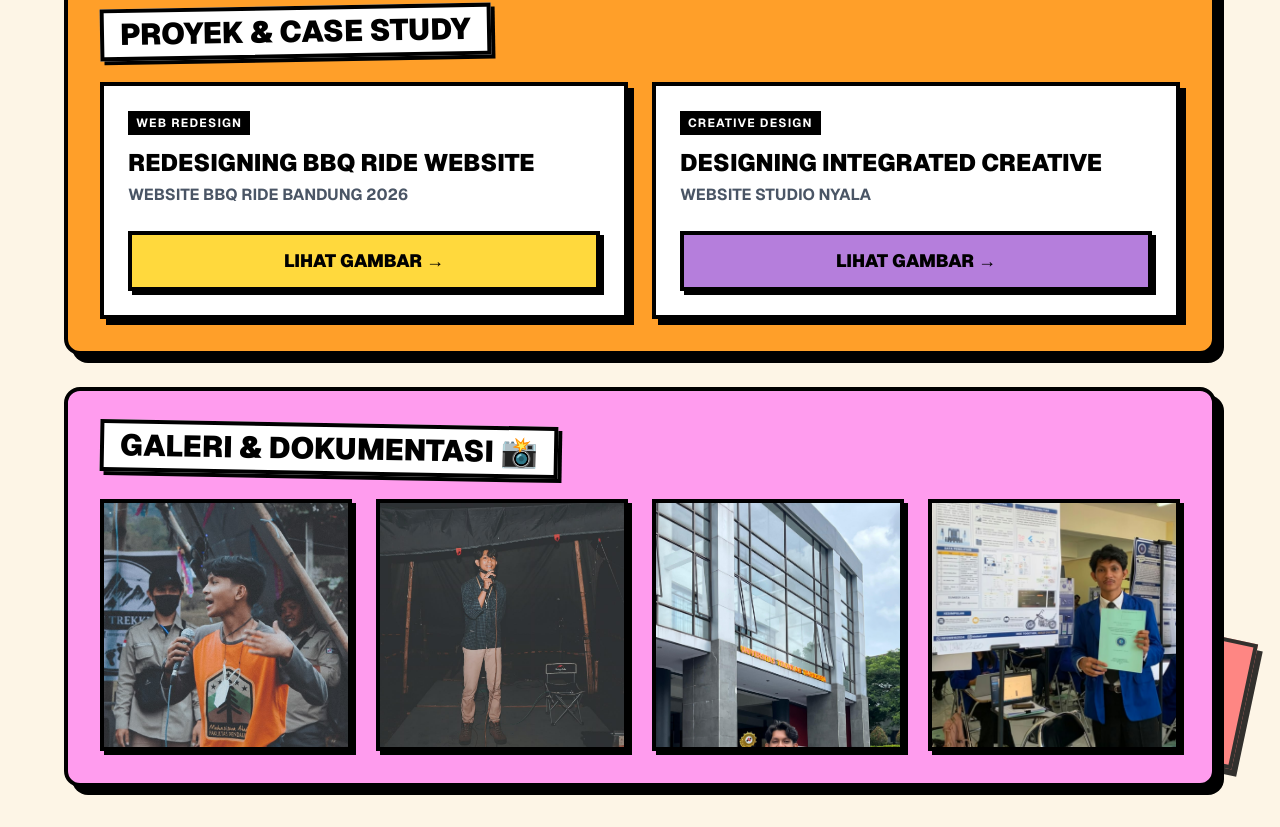
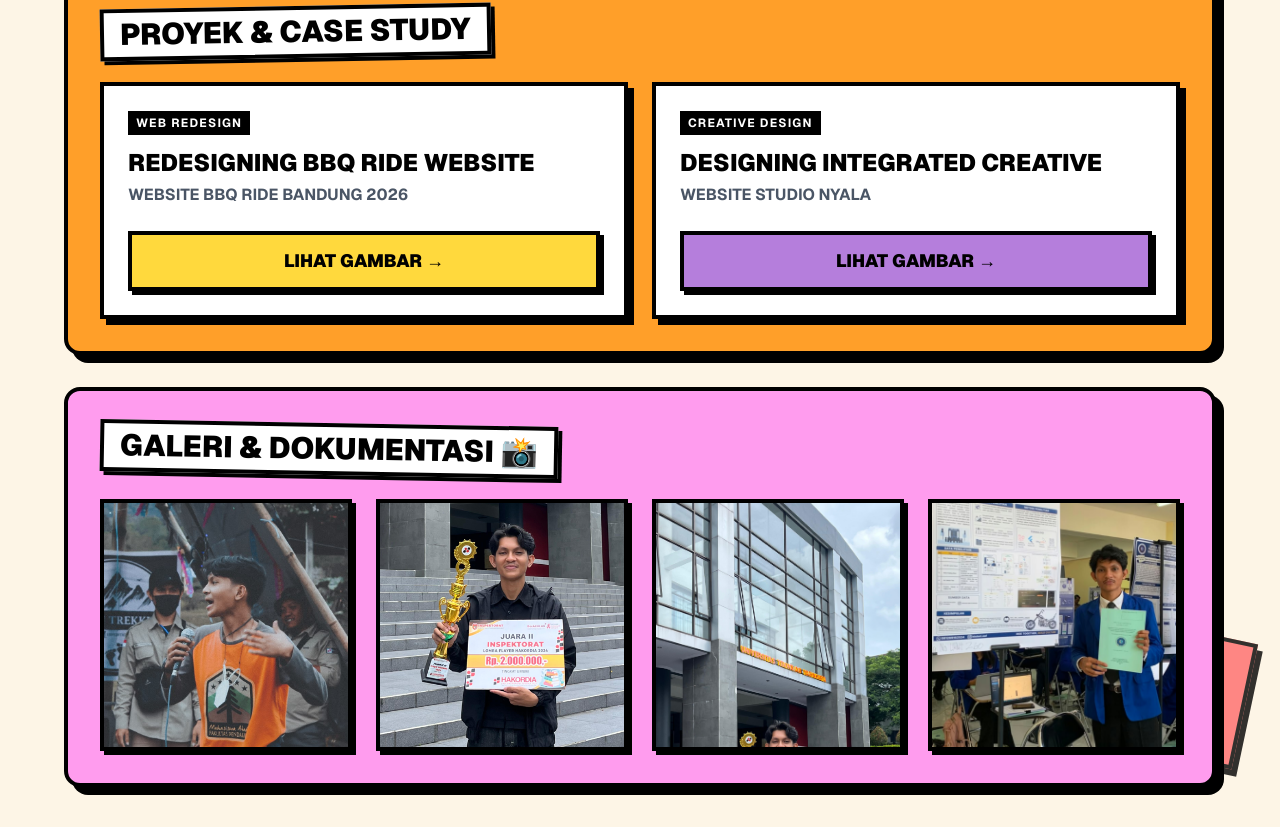
Before and after one commit to AulWasHere/portofolio-web, a Next.js app: page / in a window 1280 px wide. Shown: the part 1790-2617 px from the top of the page. Built offline with nearby package versions, Linux system fonts and the light colour scheme.

Commit message:
Ganti file foto 2 dengan versi yang sudah di-crop

```diff
--- a/src/app/page.tsx
+++ b/src/app/page.tsx
@@ -212,7 +212,7 @@ export default function Home() {
 
               {/* Tempat Foto 2 */}
               <div className="aspect-square bg-white border-4 border-black shadow-[4px_4px_0px_0px_rgba(0,0,0,1)] hover:-translate-y-1 hover:-translate-x-1 hover:shadow-[8px_8px_0px_0px_rgba(0,0,0,1)] transition-all overflow-hidden relative group cursor-pointer">
-                <Image src="/doc2.jpg" alt="Dokumentasi Aulia 2" fill className="object-cover object-bottom group-hover:scale-110 transition-transform duration-300" />
+                <Image src="/doc2.png" alt="Dokumentasi Aulia 2" fill className="object-cover object-center group-hover:scale-110 transition-transform duration-300" />
               </div>
 
               {/* Tempat Foto 3 */}
```
Also changed, not shown: public/doc2.png (added).
